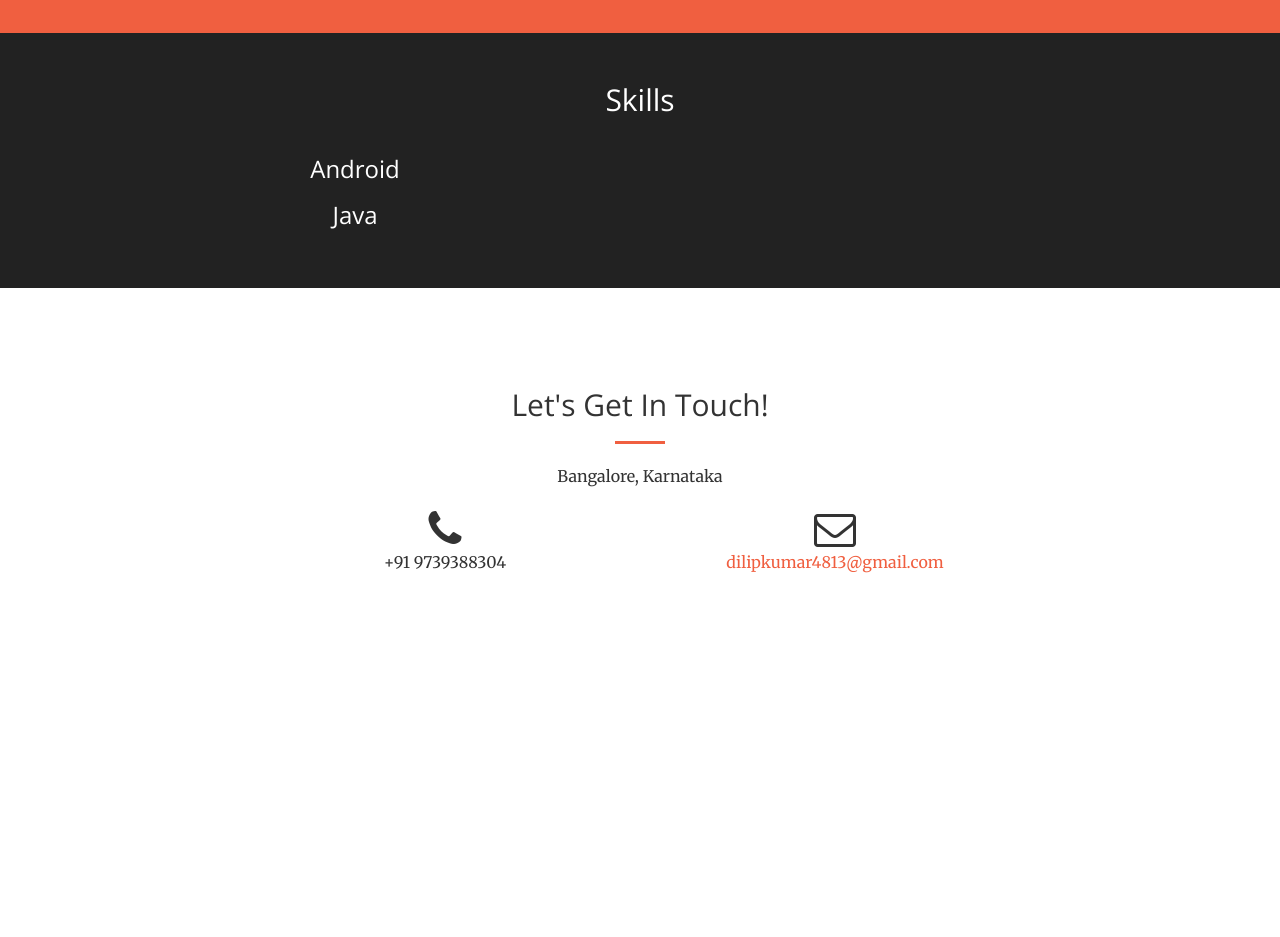
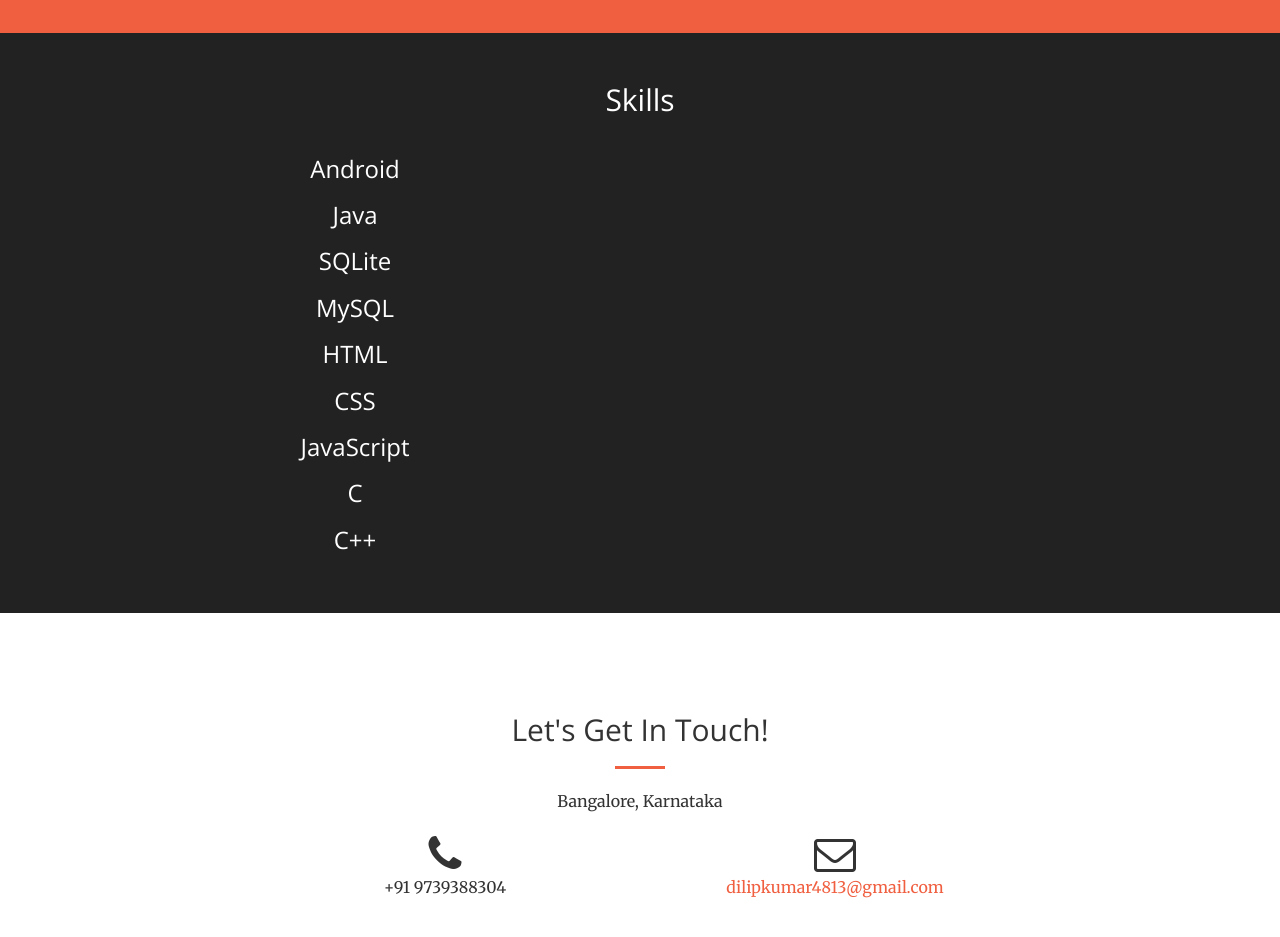
Before and after one commit to dilipkumar4813/dilipkumar4813.github.io, a website: page index.html in a window 1280 px wide. Shown: the part 3360-4297 px from the top of the page. Before the commit the page ends 4054 px from the top, so only its background shows below. Drawn offline with nearby package versions, Linux system fonts and the light colour scheme.

Commit message:
Adding additional skills

```diff
--- a/index.html
+++ b/index.html
@@ -346,10 +346,17 @@
         <div class="container text-center">
             <div class="call-to-action">
                 <h2>Skills</h2>
-                <div class="col-lg-6 col-md-6 text-center">
+                <div class="col-lg-6 col-md-12 text-center">
                     <div class="service-box">
                         <h3>Android</h3>
                         <h3>Java</h3>
+                        <h3>SQLite</h3>
+                        <h3>MySQL</h3>
+                        <h3>HTML</h3>
+                        <h3>CSS</h3>
+                        <h3>JavaScript</h3>
+                        <h3>C</h3>
+                        <h3>C++</h3>
                     </div>
                 </div>
                 <!--
```
